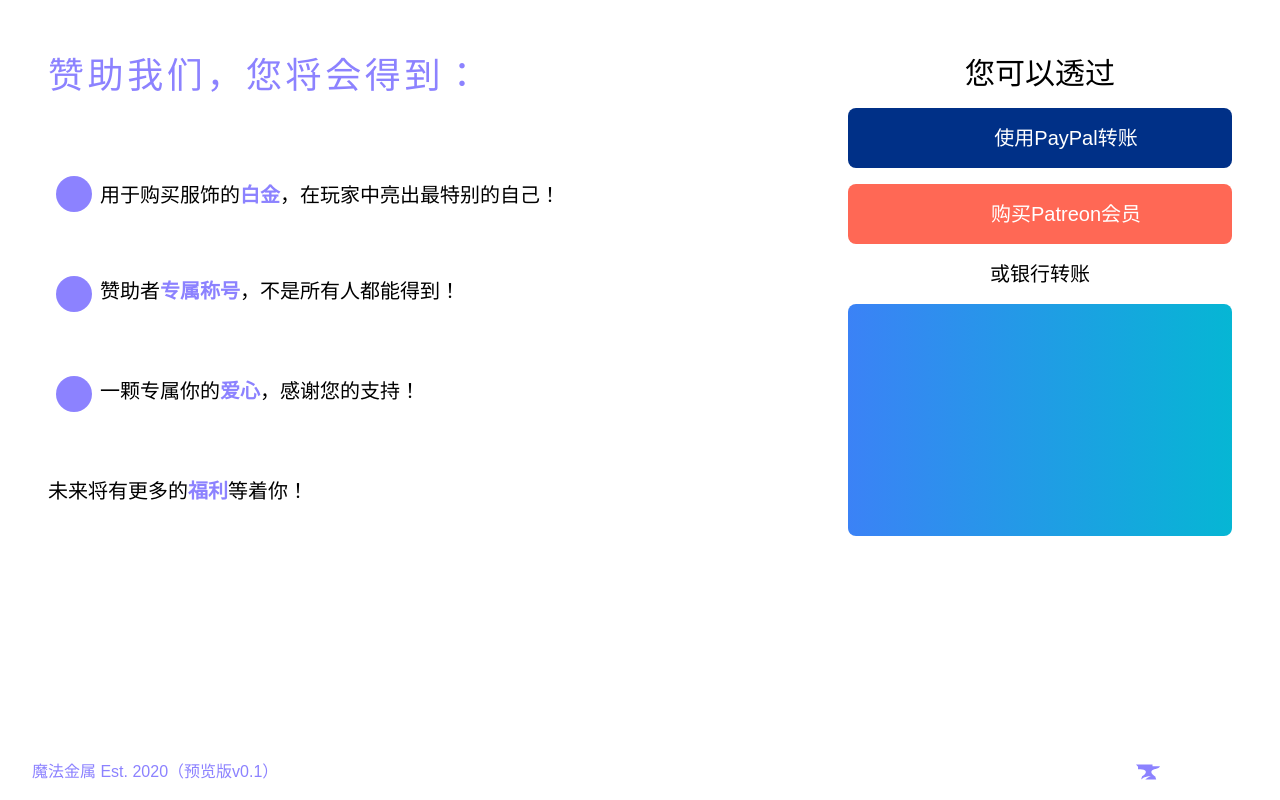
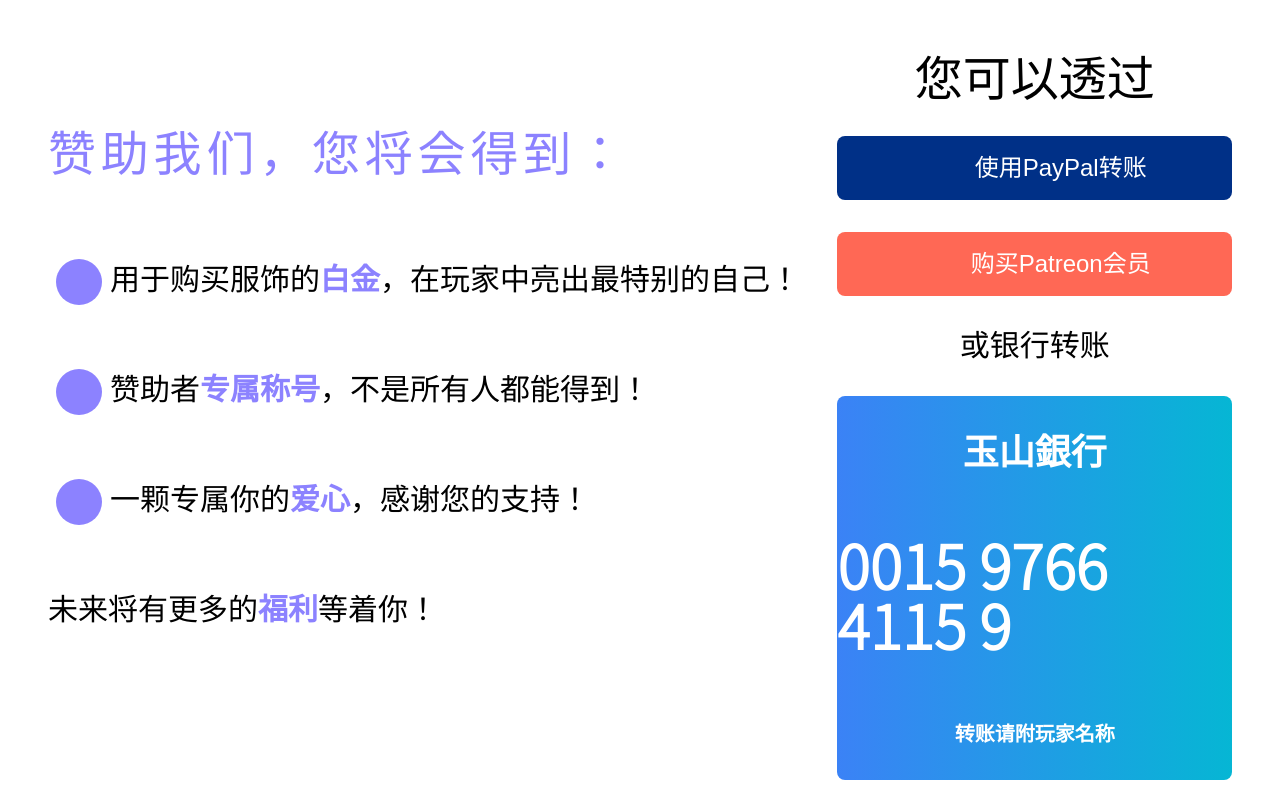
Before and after one commit to Slimer210/ManaWeb, a React (Vite) app: page /support in a window 1280 px wide. Shown: the part 740-1540 px from the top of the page. Built offline with nearby package versions, Linux system fonts and the light colour scheme; some icons are missing; a web font is replaced by a local one.

Commit message:
about page

```diff
--- a/src/routes/Support.jsx
+++ b/src/routes/Support.jsx
@@ -9,7 +9,7 @@ export default function Support() {
       <div className="p-12">
         <h2 className="text-6xl font-sans text-mana-purple tracking-widest">您的支持，是我们的最大动力！</h2>
       </div>
-      <div className="px-12">
+      <article className=" px-12">
         <p className="whitespace-pre-line my-8">
           魔法金屬是一個規模不小的模組，然而我們的野心並不僅止於此。我們希望魔法金屬中可以有自己的音樂、更豐富的點裝甚至3D模型、更多樣的怪物外觀甚至是一個仿造其他線上遊戲，由我們直接且長期營運的大型官方伺服器等。
         </p>
@@ -24,12 +24,12 @@ export default function Support() {
           我們希望魔法金屬會成為一個偉大的模組，而你可以幫助我們一同實現這個目標。
           當然，若你沒有這個經濟能力也沒關係，下載時透過官方網站下載，並關閉Adblock等阻擋廣告的工具，願意的話順手按一下廣告就可以讓我們擁有一些廣告收益囉。
         </p>
-      </div>
-      <div className="flex flex-row p-12 ">
-        <div className="flex flex-col flex-1">
-          <h2 className="text-4xl font-sans text-mana-purple tracking-widest">赞助我们，您将会得到：</h2>
+      </article>
+      <div className="flex flex-row p-12 justify-between items-center">
+        <div className="flex flex-col basis-2/3">
+          <h2 className="text-5xl font-sans text-mana-purple tracking-widest">赞助我们，您将会得到：</h2>
           <ul className="py-12 font-body">
-            <li className="py-8 flex items-center text-xl">
+            <li className="py-8 flex text-3xl">
               <div className="rounded-full bg-mana-purple p-2 mx-2">
                 <Icon icon="icon-park-outline:clothes-crew-neck" className="text-white"/>
               </div>
@@ -37,7 +37,7 @@ export default function Support() {
               <strong className="text-mana-purple">白金</strong>
               ，在玩家中亮出最特别的自己！
             </li>
-            <li className="py-8 flex text-xl">
+            <li className="py-8 flex text-3xl">
               <div className="rounded-full bg-mana-purple p-2 mx-2">
                 <Icon icon="ant-design:tag-outlined" className="text-white"/>
               </div>
@@ -45,7 +45,7 @@ export default function Support() {
               <strong className="text-mana-purple">专属称号</strong>
               ，不是所有人都能得到！
             </li>
-            <li className="py-8 flex text-xl">
+            <li className="py-8 flex text-3xl">
               <div className="rounded-full bg-mana-purple p-2 mx-2">
                 <Icon icon="akar-icons:heart" className="text-white" />
               </div>
@@ -53,25 +53,29 @@ export default function Support() {
               <strong className="text-mana-purple">爱心</strong>
               ，感谢您的支持！
             </li>
-            <li className="py-8 flex text-xl">
+            <li className="py-8 flex text-3xl">
               未来将有更多的
               <strong className="text-mana-purple">福利</strong>
               等着你！
             </li>
           </ul>
         </div>
-        <div className="flex flex-col justify-center items-center w-[30vw] h-[60vh] gap-y-4">
-          <h2 className="self-center text-3xl">您可以透过</h2>
+        <div className="flex flex-col justify-center items-center gap-y-8 basis-1/3 ">
+          <h2 className="self-center text-5xl">您可以透过</h2>
           <Link to="/" className="flex flex-row rounded-lg bg-paypal-blue items-center justify-center w-full p-4">
             <Icon icon="bi:paypal" className="text-white text-xl mx-4" />
-            <h2 className="text-white text-xl">使用PayPal转账</h2>
+            <h2 className="text-white text-2xl">使用PayPal转账</h2>
           </Link>
           <Link to="/" className="flex flex-row rounded-lg bg-patreon-orange items-center justify-center w-full p-4">
             <Icon icon="bxl:patreon" className="text-white text-xl mx-4" />
-            <h2 className="text-white text-xl">购买Patreon会员</h2>
+            <h2 className="text-white text-2xl">购买Patreon会员</h2>
           </Link>
-          <h2 className="self-center text-xl">或银行转账</h2>
-          <div className="rounded-lg bg-gradient-to-r from-blue-500 to-cyan-500 w-full h-[35rem]"></div>
+          <h2 className="self-center text-3xl">或银行转账</h2>
+          <div className="flex flex-col items-center justify-around space-between rounded-lg bg-gradient-to-r from-blue-500 to-cyan-500 w-full h-[24rem]">
+            <h2 className='text-4xl font-body text-white font-bold'>玉山銀行</h2>
+            <h2 className='text-6xl font-body text-white font-bold'>​0015 9766 4115 9</h2>
+            <h2 className='text-xl font-body text-white font-bold'>转账请附玩家名称</h2>
+          </div>
         </div>
       </div>
     </div>
```
